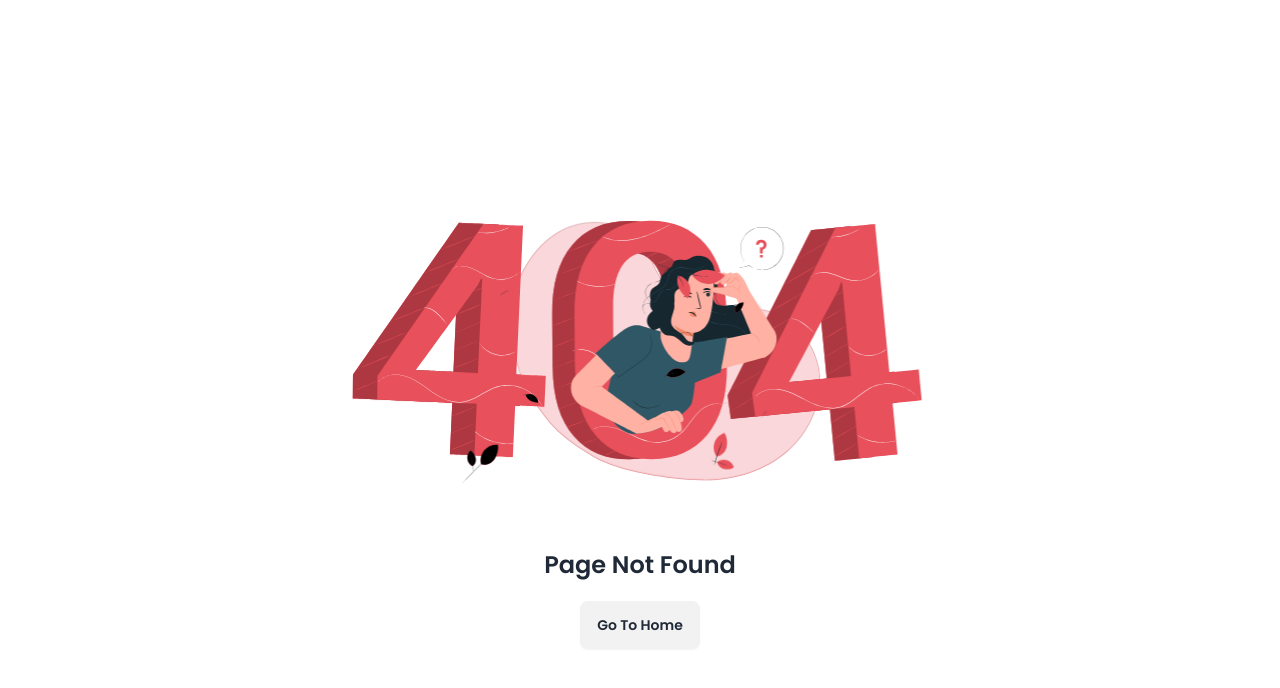
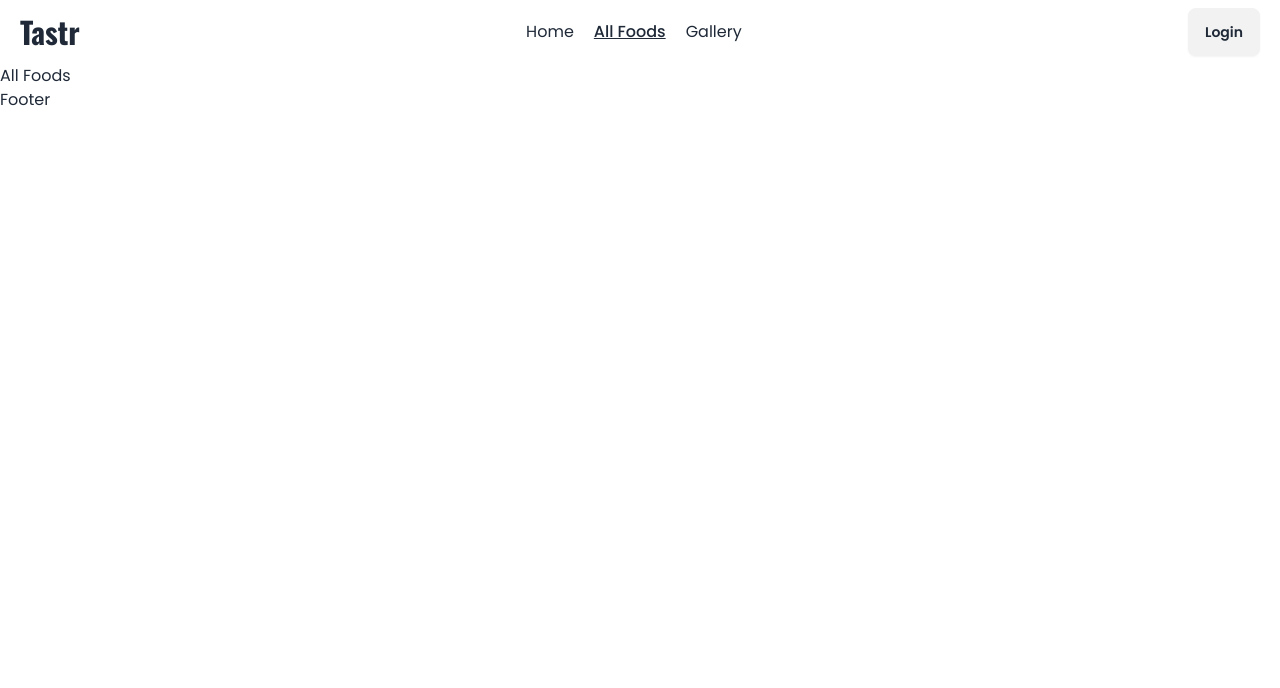
Before and after one commit to obidyhasan/Tastr, a React (Vite) app: page /all-foods in a window 1280 px wide. Before the commit this address had no page. Shown: the top 688 px of the page. Built offline with nearby package versions, Linux system fonts and the light colour scheme.

Commit message:
include navbar section

```diff
--- a/src/components/Navbar.jsx
+++ b/src/components/Navbar.jsx
@@ -1,7 +1,76 @@
+import { Link, NavLink } from "react-router-dom";
+
 const Navbar = () => {
+  const active = `underline font-medium`;
+
+  const navLinks = (
+    <div className="flex gap-3 lg:gap-5 text-base flex-col lg:flex-row">
+      <NavLink
+        className={({ isActive }) =>
+          isActive ? `${active}` : `hover:underline`
+        }
+        to={"/"}
+      >
+        Home
+      </NavLink>
+      <NavLink
+        className={({ isActive }) =>
+          isActive ? `${active}` : `hover:underline`
+        }
+        to={"/all-foods"}
+      >
+        All Foods
+      </NavLink>
+      <NavLink
+        className={({ isActive }) =>
+          isActive ? `${active}` : `hover:underline`
+        }
+        to={"/gallery"}
+      >
+        Gallery
+      </NavLink>
+    </div>
+  );
+
   return (
-    <div>
-      <h1>Navbar</h1>
+    <div className="max-width mx-auto px-5">
+      <div className="navbar px-0 flex justify-between bg-base-100">
+        <div className="">
+          <div className="dropdown">
+            <div tabIndex={0} role="button" className="btn btn-ghost lg:hidden">
+              <svg
+                xmlns="http://www.w3.org/2000/svg"
+                className="h-5 w-5"
+                fill="none"
+                viewBox="0 0 24 24"
+                stroke="currentColor"
+              >
+                <path
+                  strokeLinecap="round"
+                  strokeLinejoin="round"
+                  strokeWidth="2"
+                  d="M4 6h16M4 12h8m-8 6h16"
+                />
+              </svg>
+            </div>
+            <ul
+              tabIndex={0}
+              className="menu menu-sm dropdown-content bg-base-100 rounded-box z-[1] mt-3 w-52 p-4 shadow"
+            >
+              {navLinks}
+            </ul>
+          </div>
+          <a className="text-3xl font-oswald font-bold">Tastr</a>
+        </div>
+        <div className="hidden lg:flex">
+          <ul className="menu menu-horizontal px-1">{navLinks}</ul>
+        </div>
+        <div className="">
+          <Link to={"/login"} className="btn">
+            Login
+          </Link>
+        </div>
+      </div>
     </div>
   );
 };
--- a/src/index.css
+++ b/src/index.css
@@ -1,5 +1,9 @@
 @import url("https://fonts.googleapis.com/css2?family=Poppins:ital,wght@0,100;0,200;0,300;0,400;0,500;0,600;0,700;0,800;0,900;1,100;1,200;1,300;1,400;1,500;1,600;1,700;1,800;1,900&display=swap");
-
+@import url("https://fonts.googleapis.com/css2?family=Oswald:wght@200..700&display=swap");
 @tailwind base;
 @tailwind components;
 @tailwind utilities;
+
+.max-width {
+  max-width: 1400px;
+}
--- /dev/null
+++ b/src/pages/AllFoods/AllFoods.jsx
@@ -0,0 +1,9 @@
+const AllFoods = () => {
+  return (
+    <div>
+      <h1>All Foods</h1>
+    </div>
+  );
+};
+
+export default AllFoods;
--- a/src/routes/Router.jsx
+++ b/src/routes/Router.jsx
@@ -10,6 +10,7 @@ import Gallery from "../pages/Gallery/Gallery";
 import MyOrder from "../pages/MyOrder/MyOrder";
 import Purchase from "../pages/Purchase/Purchase";
 import FoodDetails from "../pages/FoodDetails/FoodDetails";
+import AllFoods from "../pages/AllFoods/AllFoods";
 
 const Router = () => {
   const router = createBrowserRouter([
@@ -21,6 +22,10 @@ const Router = () => {
         {
           path: "/",
           element: <Home></Home>,
+        },
+        {
+          path: "/all-foods",
+          element: <AllFoods></AllFoods>,
         },
         {
           path: "/login",
--- a/tailwind.config.js
+++ b/tailwind.config.js
@@ -7,6 +7,7 @@ export default {
     extend: {
       fontFamily: {
         poppins: ["Poppins", "serif"],
+        oswald: ["Oswald", "serif"],
       },
     },
   },
```
